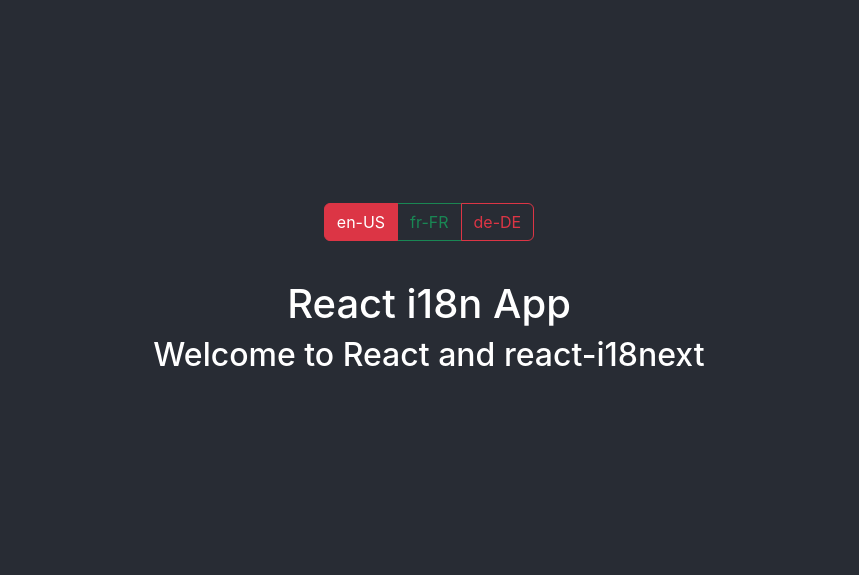
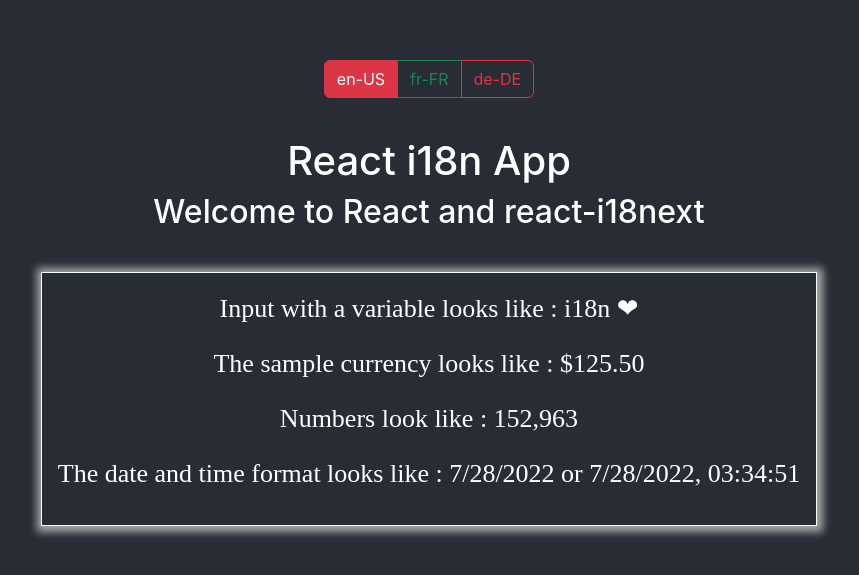
Before and after one commit to kusaldushmantha/i18next-boilerplate-react, a React (Create React App) app: page / in a window 1280 px wide. Shown: the part 107-682 px from the top of the page, without its empty margins (211-1070 px from the left). Built offline with nearby package versions, Linux system fonts and the light colour scheme.

Commit message:
Cleaned up and added value interpolation logic

```diff
--- a/src/App.js
+++ b/src/App.js
@@ -5,6 +5,7 @@
 import { LocaleContext } from "./i18n/LocaleContext";
 import { translator } from "./i18n/Localize";
 import i18n from "./i18n/i18n";
+import Details from "./details/Details";
 
 class App extends React.Component {
   constructor(props) {
@@ -30,9 +31,10 @@
         <header className="App-header">
           <LocaleToggle changeLanguage={this.changeLanguage} />
           <br />
-          <LocaleContext.Provider value={{ translator, lang: this.state.lang }}>
+          <LocaleContext.Provider value={translator}>
             <h1>React i18n App</h1>
             <Home />
+            <Details />
           </LocaleContext.Provider>
         </header>
       </div>
--- /dev/null
+++ b/src/details/Details.js
@@ -0,0 +1,24 @@
+import React from "react";
+import { localize } from "../i18n/Localize";
+import PropTypes from "prop-types";
+import styles from "./styles.module.css";
+
+@localize
+class Details extends React.Component {
+  render() {
+    return (
+      <div className={`${styles["details"]}`}>
+        <p>{this.props.translator("sample.variable", { var: "i18n ❤" })}</p>
+        <p>{this.props.translator("currency.sample", { var: 125.5 })}</p>
+        <p>{this.props.translator("number.sample", { var: 152963 })}</p>
+        <p>{this.props.translator("datetime.sample", { var: new Date() })}</p>
+      </div>
+    );
+  }
+}
+
+Details.propTypes = {
+  translator: PropTypes.func,
+};
+
+export default Details;
--- /dev/null
+++ b/src/details/styles.module.css
@@ -0,0 +1,10 @@
+.details {
+    display: flex;
+    flex-direction: column;
+    margin: 0 auto;
+    margin-top: 2rem;
+    border: 1px solid azure;
+    box-shadow: 1px 1px 8px 5px #a8a8a8;
+    padding: 1rem;
+    font-family: "Calibri Light", serif;
+}
--- a/src/i18n/LocaleContext.js
+++ b/src/i18n/LocaleContext.js
@@ -1,8 +1,4 @@
 import React from "react";
 import { translator } from "./Localize";
-import i18n from "./i18n";
 
-export const LocaleContext = React.createContext({
-  translator,
-  lang: i18n.language,
-});
+export const LocaleContext = React.createContext(translator);
--- a/src/i18n/Localize.js
+++ b/src/i18n/Localize.js
@@ -1,6 +1,7 @@
 import React, { Component } from "react";
 import i18n from "./i18n";
 import { LocaleContext } from "./LocaleContext";
+import PropTypes from "prop-types";
 
 export const translator = (key, vars) => {
   return i18n.t(`lang:${key}`, vars);
@@ -8,17 +9,17 @@
 
 export const localize = (WrappedComponent) => {
   // eslint-disable-next-line react/display-name
-  return class extends Component {
+  class LocalizerHOC extends Component {
     static contextType = LocaleContext;
 
     render() {
-      return (
-        <WrappedComponent
-          {...this.props}
-          translator={this.context.translator}
-          lang={this.context.lang}
-        />
-      );
+      return <WrappedComponent {...this.props} translator={this.context} />;
     }
+  }
+
+  LocalizerHOC.propTypes = {
+    translator: PropTypes.func.isRequired,
   };
+
+  return LocalizerHOC;
 };
--- /dev/null
+++ b/src/i18n/formatter-utils.js
@@ -0,0 +1,29 @@
+import { getCurrencyCode } from "./language-resources";
+
+export const getLocaleNumber = (lng, value) => {
+  return new Intl.NumberFormat(lng).format(value);
+};
+
+export const getLocaleDateTimeShort = (lng, value) => {
+  return new Intl.DateTimeFormat(lng).format(value);
+};
+
+export const getLocaleDateTimeLong = (lng, value) => {
+  return new Intl.DateTimeFormat(lng, {
+    year: "numeric",
+    month: "numeric",
+    day: "numeric",
+    hour: "numeric",
+    minute: "numeric",
+    second: "numeric",
+    hour12: false,
+  }).format(value);
+};
+
+export const getLocaleCurrency = (lng, value) => {
+  return new Intl.NumberFormat(lng, {
+    style: "currency",
+    currency: getCurrencyCode(lng),
+    currencyDisplay: "narrowSymbol",
+  }).format(value);
+};
--- a/src/i18n/i18n.js
+++ b/src/i18n/i18n.js
@@ -1,31 +1,33 @@
 import i18n from "i18next";
 import { initReactI18next } from "react-i18next";
 import LanguageDetector from "i18next-browser-languagedetector";
-import enUS from "../locale/en_US/translations.json";
-import frFR from "../locale/fr_FR/translations.json";
-import deDE from "../locale/de_DE/translations.json";
-
-const resources = {
-  "en-US": {
-    lang: enUS,
-  },
-  "fr-FR": {
-    lang: frFR,
-  },
-  "de-DE": {
-    lang: deDE,
-  },
-};
-
-export const locales = Object.keys(resources).map((key) => ({
-  name: key,
-  value: key,
-}));
+import {
+  getLocaleCurrency,
+  getLocaleDateTimeLong,
+  getLocaleDateTimeShort,
+  getLocaleNumber,
+} from "./formatter-utils";
+import { resources } from "./language-resources";
 
 const detectionOptions = {
   order: ["localStorage", "navigator", "querystring", "path"],
   lookupLocalStorage: "lang",
   lookupCookie: "lang",
+};
+
+const valueFormatter = (value, format, lng) => {
+  switch (format) {
+    case "number":
+      return getLocaleNumber(lng, value);
+    case "datetime":
+      return getLocaleDateTimeShort(lng, value);
+    case "datetimelong":
+      return getLocaleDateTimeLong(lng, value);
+    case "currency":
+      return getLocaleCurrency(lng, value);
+    default:
+      return value;
+  }
 };
 
 i18n
@@ -38,6 +40,7 @@
     debug: true,
     interpolation: {
       escapeValue: false,
+      format: valueFormatter,
     },
     ns: ["lang"],
   });
--- /dev/null
+++ b/src/i18n/language-resources.js
@@ -0,0 +1,33 @@
+import enUS from "../locale/en_US/translations.json";
+import frFR from "../locale/fr_FR/translations.json";
+import deDE from "../locale/de_DE/translations.json";
+
+export const resources = {
+  "en-US": {
+    lang: enUS,
+  },
+  "fr-FR": {
+    lang: frFR,
+  },
+  "de-DE": {
+    lang: deDE,
+  },
+};
+
+export const locales = Object.keys(resources).map((key) => ({
+  name: key,
+  value: key,
+}));
+
+const currencyCodesMap = {
+  "en-US": "USD",
+  "fr-FR": "FRF",
+  "de-DE": "EUR",
+};
+
+export const getCurrencyCode = (locale) => {
+  if (currencyCodesMap[locale]) {
+    return currencyCodesMap[locale];
+  }
+  return "USD";
+};
--- a/src/locale/de_DE/translations.json
+++ b/src/locale/de_DE/translations.json
@@ -1,3 +1,7 @@
 {
-  "welcome.to.react": "Willkommen bei React und React-i18next"
+  "welcome.to.react": "Willkommen bei React und React-i18next",
+  "currency.sample": "Die Beispielwährung sieht aus wie : {{ var, currency }}",
+  "number.sample": "Zahlen aussehen : {{ var, number }}",
+  "datetime.sample": "Das Datums- und Zeitformat sieht aus wie : {{ var, datetime }} oder {{ var, datetimelong }}",
+  "sample.variable": "Eingabe mit einer Variablen sieht aus wie : {{ var }}"
 }
--- a/src/locale/en_US/translations.json
+++ b/src/locale/en_US/translations.json
@@ -1,3 +1,7 @@
 {
-  "welcome.to.react": "Welcome to React and react-i18next"
+  "welcome.to.react": "Welcome to React and react-i18next",
+  "currency.sample": "The sample currency looks like : {{ var, currency }}",
+  "number.sample": "Numbers look like : {{ var, number }}",
+  "datetime.sample": "The date and time format looks like : {{ var, datetime }} or {{ var, datetimelong }}",
+  "sample.variable": "Input with a variable looks like : {{ var }}"
 }
--- a/src/locale/fr_FR/translations.json
+++ b/src/locale/fr_FR/translations.json
@@ -1,3 +1,7 @@
 {
-  "welcome.to.react": "Bienvenue à React et react-i18next"
+  "welcome.to.react": "Bienvenue à React et react-i18next",
+  "currency.sample": "L'exemple de devise ressemble à : {{ var, currency }}",
+  "number.sample": "Les chiffres ressemblent : {{ var, number }}",
+  "datetime.sample": "Le format de la date et de l'heure ressemble à : {{ var, datetime }}  ou {{ var, datetimelong }}",
+  "sample.variable": "L'entrée avec une variable ressemble à : {{ var }}"
 }
--- a/src/localeToggle/LocaleToggle.js
+++ b/src/localeToggle/LocaleToggle.js
@@ -1,11 +1,14 @@
 import React, { useEffect, useState } from "react";
 import ButtonGroup from "react-bootstrap/ButtonGroup";
 import ToggleButton from "react-bootstrap/ToggleButton";
-import i18n, { locales } from "../i18n/i18n";
+import i18n from "../i18n/i18n";
 import PropTypes from "prop-types";
+import { locales } from "../i18n/language-resources";
 
 export const LocaleToggle = (props) => {
-  const [radioValue, setRadioValue] = useState("en-US");
+  const [radioValue, setRadioValue] = useState(
+    localStorage.getItem("lang") || i18n.options.fallbackLng
+  );
 
   const localeOptions = locales;
 
```
